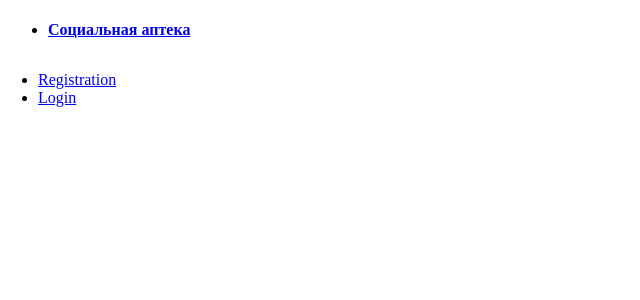
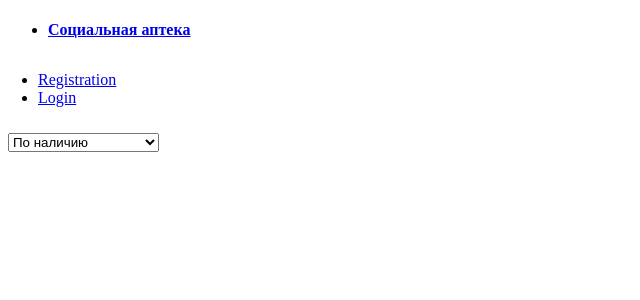
Before and after one commit to AndreyNguen/Social-pharmacy, a React app: page / in a window 1280 px wide. Before the commit this address had no page. Shown: the top 300 px of the page, without its empty margins (0-640 px from the left). Built offline with nearby package versions, Linux system fonts and the light colour scheme; the HTML template or start-up script is replaced by a standard one.

Commit message:
renderselect

```diff
--- a/src/components/App.jsx
+++ b/src/components/App.jsx
@@ -1,5 +1,6 @@
 import React from 'react';
 import { Route, Routes } from 'react-router-dom';
+import MainPage from './MainPage';
 import Navbar from './Navbar';
 import SignIn from './userComponents/SignIn';
 import SignUp from './userComponents/SignUp';
@@ -10,8 +11,8 @@ export default function App({ user }) {
       <div>
         <Navbar user={user} />
       </div>
-
       <Routes>
+        <Route path="/" element={<MainPage />} />
         <Route path="/signup" element={<SignUp />} />
         <Route path="/signin" element={<SignIn />} />
       </Routes>
--- /dev/null
+++ b/src/components/MainPage.jsx
@@ -0,0 +1,27 @@
+import React, { useState } from 'react';
+
+export default function MainPage() {
+  const [drugs, setDrugs] = useState({ status: '', price: '' });
+  const [selectSort, setSelectSort] = useState('');
+
+  const sortHandler = (sort) => {
+    setSelectSort(sort);
+    setDrugs([...drugs].sort((a, b) => (a[sort] > b[sort] ? 1 : -1)));
+  };
+  return (
+    <div className="col-3">
+      <select
+        className="form-select"
+        aria-label="Default select example"
+        value={selectSort}
+        onChange={sortHandler}
+      >
+        <option selected disabled>
+          Сортировать товары
+        </option>
+        <option value="status">По наличию</option>
+        <option value="price">По цене</option>
+      </select>
+    </div>
+  );
+}
```
Also changed, not shown: 1 other file (tests, documents, lock files or other folders).
